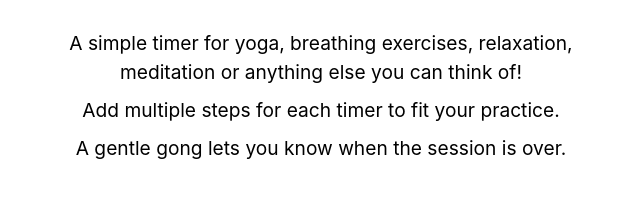
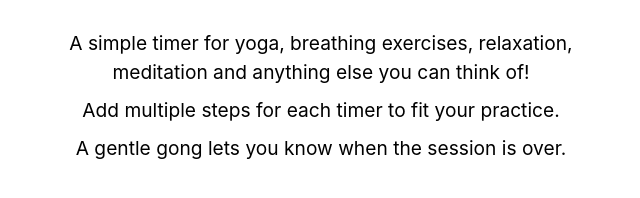
Before and after one commit to formicagreen/cljs-meditation-timer, a website: page site/dhyana.html in a window 1280 px wide. Shown: the part 303-501 px from the top of the page, 319-959 px from the left. Drawn offline with Linux system fonts and the light colour scheme.

Commit message:
try to fix cloud build

```diff
--- a/package.json
+++ b/package.json
@@ -12,7 +12,8 @@
     "dev:ios": "SERVER_URL=http://$(ifconfig en0 | awk '/inet /{print substr($2,1)}'):8080 cap run ios",
     "dev:site": "lite-server --baseDir=site",
     "build:icons": "svgexport ./resources/logo.svg ./resources/logo.png 10x && @capacitor/assets generate --iconBackgroundColor 'rgb(0, 50, 130)' --iconBackgroundColorDark 'rgb(0, 50, 130)' --splashBackgroundColor 'rgb(0, 50, 130)' --splashBackgroundColorDark 'rgb(0, 50, 130)'",
-    "build:ios": "build:web && cap build ios"
+    "build:ios": "build:web && cap build ios",
+    "sync:ios": "cap sync ios"
   },
   "dependencies": {
     "@capacitor-community/keep-awake": "^4.0.0",
--- a/site/dhyana.html
+++ b/site/dhyana.html
@@ -96,7 +96,7 @@
                  style="border-radius: 10px; max-width: 100px; margin-bottom: 2rem;">
             <h1 style="margin-bottom: 2rem;">Dhyāna</h1>
             <div style="font-size: 1.2rem">
-                <p>A simple timer for yoga, breathing exercises, relaxation, meditation or anything else you can think of!
+                <p>A simple timer for yoga, breathing exercises, relaxation, meditation and anything else you can think of!
                 </p>
                 <p>Add multiple steps for each timer to fit your practice.</p>
                 <p style="margin-bottom: 3rem;">A gentle gong lets you know when the session is over.</p>
```
